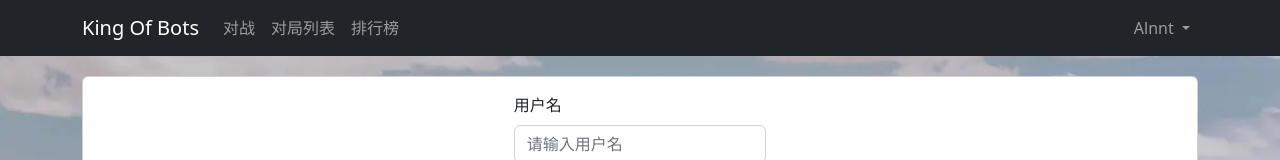
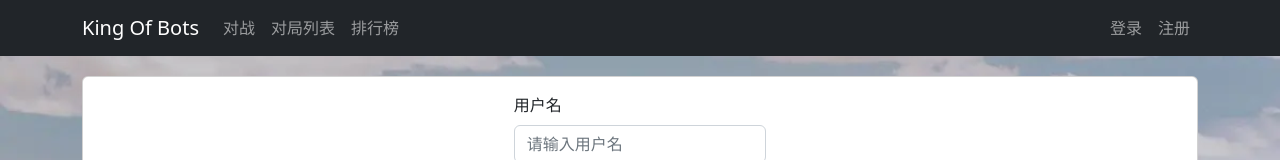
Before and after one commit to Alnnt/KingOfBots, a Vue app in the folder web/: page /user/account/login in a window 1280 px wide. Shown: the top 160 px of the page. Built offline with nearby package versions, Linux system fonts and the light colour scheme.

Commit message:
Complete login module.

```diff
--- a/web/src/components/NavBar.vue
+++ b/web/src/components/NavBar.vue
@@ -14,18 +14,30 @@
           <router-link :class="route_name == 'ranklist_index' ? 'nav-link active' : 'nav-link'" :to="{name: 'ranklist_index'}">排行榜</router-link>
         </li>
       </ul>
-      <ul class="navbar-nav">
+      <ul class="navbar-nav" v-if="$store.state.user.is_login">
         <li class="nav-item dropdown">
           <a class="nav-link dropdown-toggle" href="#" role="button" data-bs-toggle="dropdown" aria-expanded="false">
-            Alnnt
+            {{ $store.state.user.username }}
           </a>
           <ul class="dropdown-menu">
             <li>
               <router-link class="dropdown-item" :to="{name: 'user_bot_index'}">我的Bot</router-link>
             </li>
             <li><hr class="dropdown-divider"></li>
-            <li><a class="dropdown-item" href="#">退出</a></li>
+            <li><a class="dropdown-item" href="#" @click="logout">退出</a></li>
           </ul>
+        </li>
+      </ul>
+      <ul class="navbar-nav" v-else>
+        <li class="nav-item">
+          <router-link class="nav-link" :to="{ name: 'user_account_login' }" role="button">
+            登录
+          </router-link>
+        </li>
+        <li class="nav-item">
+          <router-link class="nav-link" :to="{ name: 'user_account_register' }" role="button">
+            注册
+          </router-link>
         </li>
       </ul>
     </div>
@@ -36,13 +48,21 @@
 <script>
 import { useRoute } from 'vue-router'
 import { computed } from "vue"
+import { useStore } from "vuex";
 
 export default {
   setup() {
+    const store = useStore();
     const route = useRoute();
     let route_name = computed(() => route.name)
+
+    const logout = () => {
+      store.dispatch("logout");
+    }
+
     return {
-      route_name
+      route_name,
+      logout
     }
   }
 }
--- a/web/src/store/user.js
+++ b/web/src/store/user.js
@@ -1,5 +1,4 @@
 import $ from 'jquery'
-import { re } from "@babel/core/lib/vendor/import-meta-resolve";
 
 export default {
     state: {
@@ -20,6 +19,13 @@ export default {
         },
         updateToken(state, token) {
             state.token = token;
+        },
+        logout(state) {
+            state.id = "";
+            state.username = "";
+            state.photo = "";
+            state.token = "";
+            state.is_login = false;
         }
     },
     actions: {
@@ -52,17 +58,25 @@ export default {
                     Authorization: "Bearer " + context.state.token
                 },
                 success(resp) {
-                    context.commit("updateUser",{
-                        ...resp,
-                        is_login: true
-                    });
-                    data.success(resp);
+                    if (resp.error_message === "success") {
+                        context.commit("updateUser", {
+                            ...resp,
+                            is_login: true
+                        });
+                        data.success(resp);
+                    }
+                    else {
+                        data.error(resp);
+                    }
                 },
                 error(resp) {
                     data.error(resp);
                 }
 
             })
+        },
+        logout(context) {
+            context.commit("logout");
         }
     },
     modules: {
--- a/web/src/views/user/account/UserAccountLoginView.vue
+++ b/web/src/views/user/account/UserAccountLoginView.vue
@@ -42,7 +42,12 @@ export default {
         username: username.value,
         password: password.value,
         success() {
-          router.push({ name: 'home' })
+          store.dispatch("getInfo", {
+            success() {
+              router.push({ name: 'home' });
+              console.log(store.state.user)
+            }
+          })
         },
         error() {
           error_message.value = "用户名或密码错误";
```
